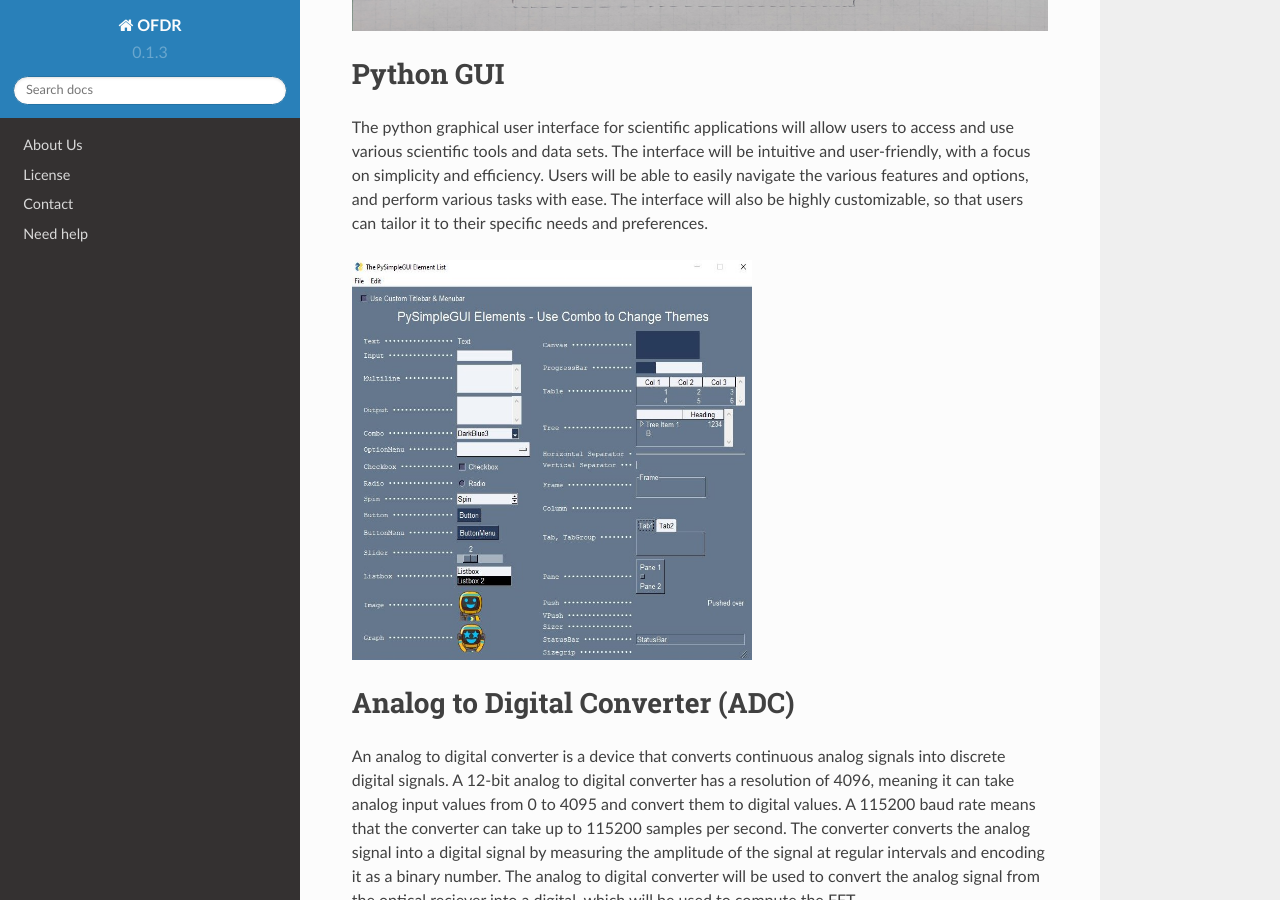
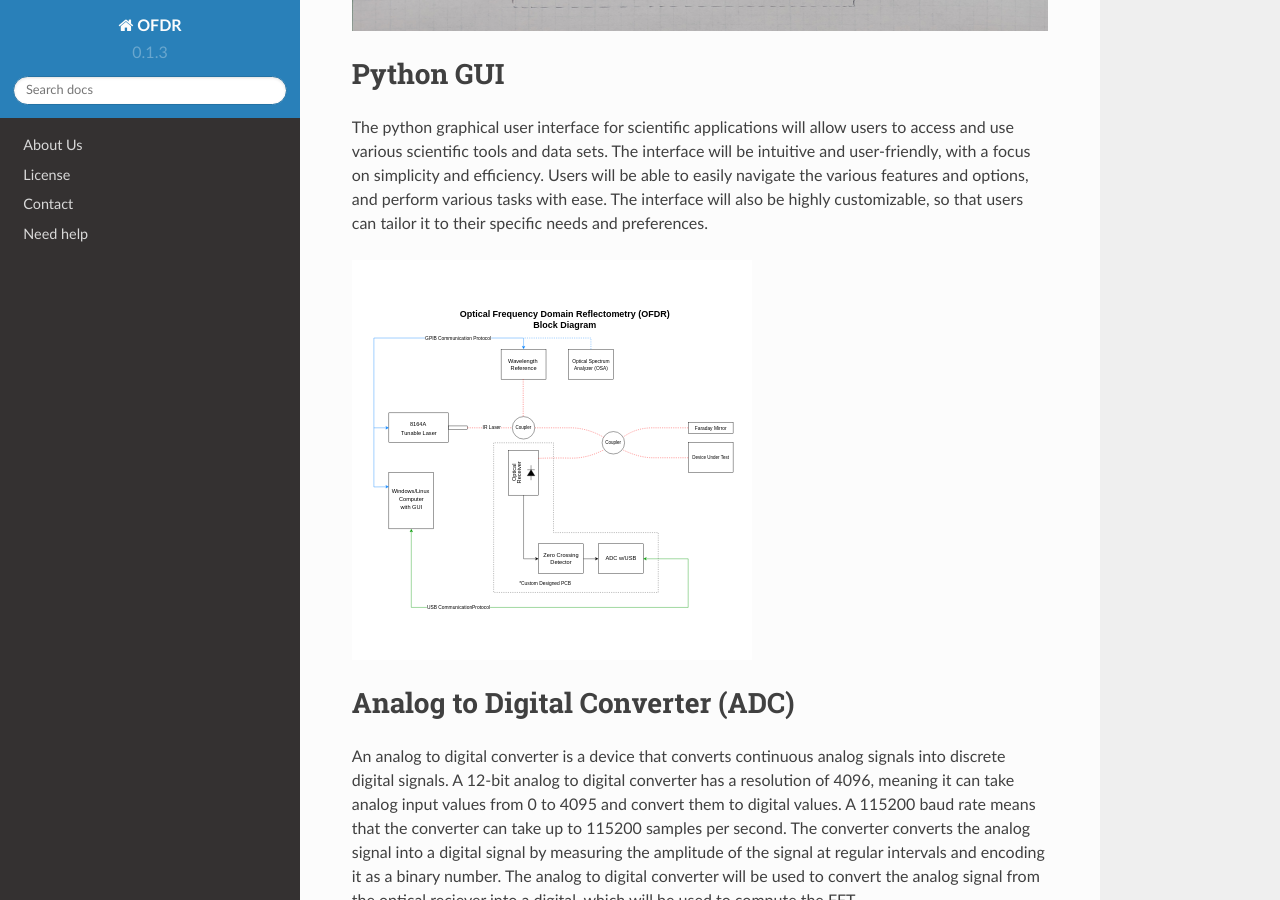
Before and after one commit to wattsjake/OFDR, a Sphinx documentation site: the page built from docs/source/index.rst, in a window 1280 px wide and 900 px high, scrolled down 1860 px. Built offline with Sphinx 7.4.7 and the Read the Docs theme 2.0.0, drawn with Linux system fonts in a browser that asks for light colours; pages that are not in the unit, such as notebooks, are missing from menus.

Commit message:
added svg

```diff
--- a/docs/source/index.rst
+++ b/docs/source/index.rst
@@ -75,7 +75,7 @@
 to easily navigate the various features and options, and perform various tasks with ease. The interface will also be highly
 customizable, so that users can tailor it to their specific needs and preferences.
 
-.. image:: images/python_gui.jpg
+.. image:: images/OFDR.svg
   :width: 400
   :height: 400
   :alt: OFDR Drawing
@@ -92,7 +92,7 @@
 
 This is a link to a reference document for the `ADC-4U12 Analog to Digital Converter (12 bit)`_.
 
-.. _ADC-4U12 Analog to Digital Converter (12 bit): https://wattsjake.github.io/pdf/reference/8164A_Programming%20Guide.pdf
+.. _ADC-4U12 Analog to Digital Converter (12 bit): https://wattsjake.github.io/pdf/reference/adc-4utm.pdf
 
 Contents
 --------
```
Also changed, not shown: docs/source/images/OFDR.svg (added).
